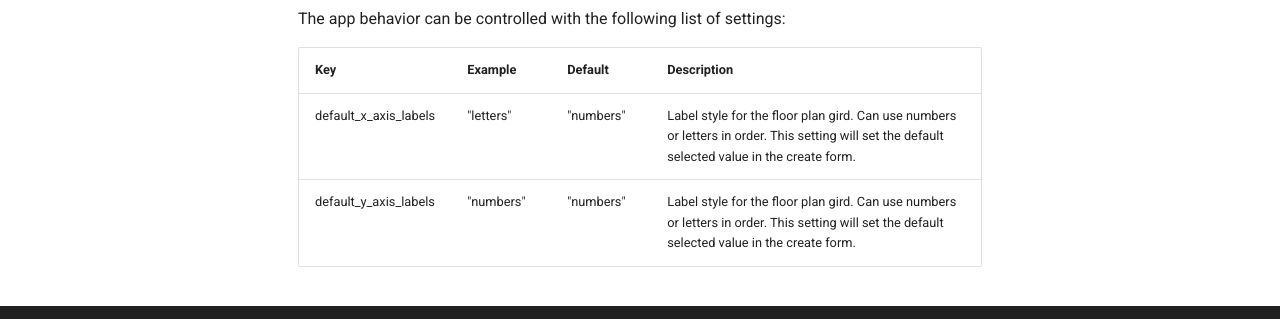
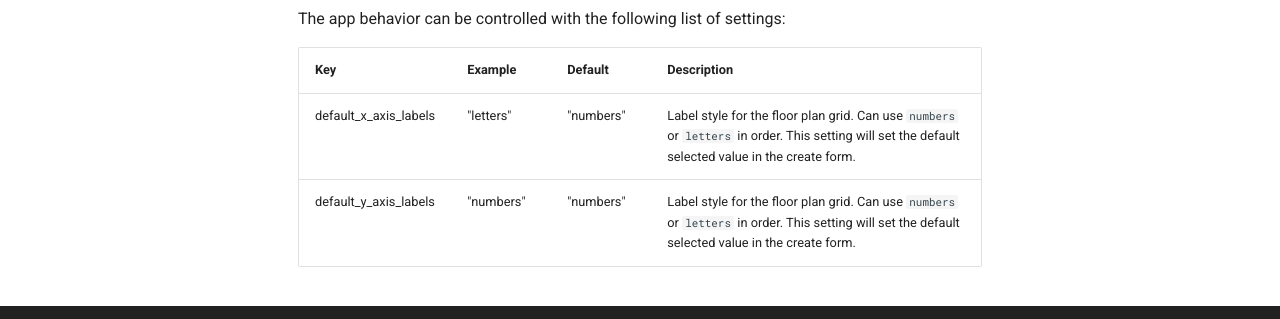
Before and after one commit to nautobot/nautobot-app-floor-plan, an MkDocs documentation site: the page built from docs/admin/install.md, in a window 1280 px wide and 900 px high, scrolled down 1386 px. Shown: the part 437-756 px from the top of the window. Built offline with MkDocs 1.6.1 and Material for MkDocs 9.7.7, drawn with Linux system fonts in a browser that asks for light colours; comment, search, counter and statistics services are not loaded.

Commit message:
Post-review update

```diff
--- a/docs/admin/install.md
+++ b/docs/admin/install.md
@@ -67,5 +67,5 @@ The app behavior can be controlled with the following list of settings:
 
 | Key                | Example   | Default  | Description                                                                                                                                    |
 |--------------------|-----------|----------|------------------------------------------------------------------------------------------------------------------------------------------------|
-| default_x_axis_labels | "letters" | "numbers" | Label style for the floor plan gird. Can use numbers or letters in order. This setting will set the default selected value in the create form. |
-| default_y_axis_labels | "numbers" | "numbers" | Label style for the floor plan gird. Can use numbers or letters in order. This setting will set the default selected value in the create form. |
+| default_x_axis_labels | "letters" | "numbers" | Label style for the floor plan grid. Can use `numbers` or `letters` in order. This setting will set the default selected value in the create form. |
+| default_y_axis_labels | "numbers" | "numbers" | Label style for the floor plan grid. Can use `numbers` or `letters` in order. This setting will set the default selected value in the create form. |
```
Also changed, not shown: 2 other files.
